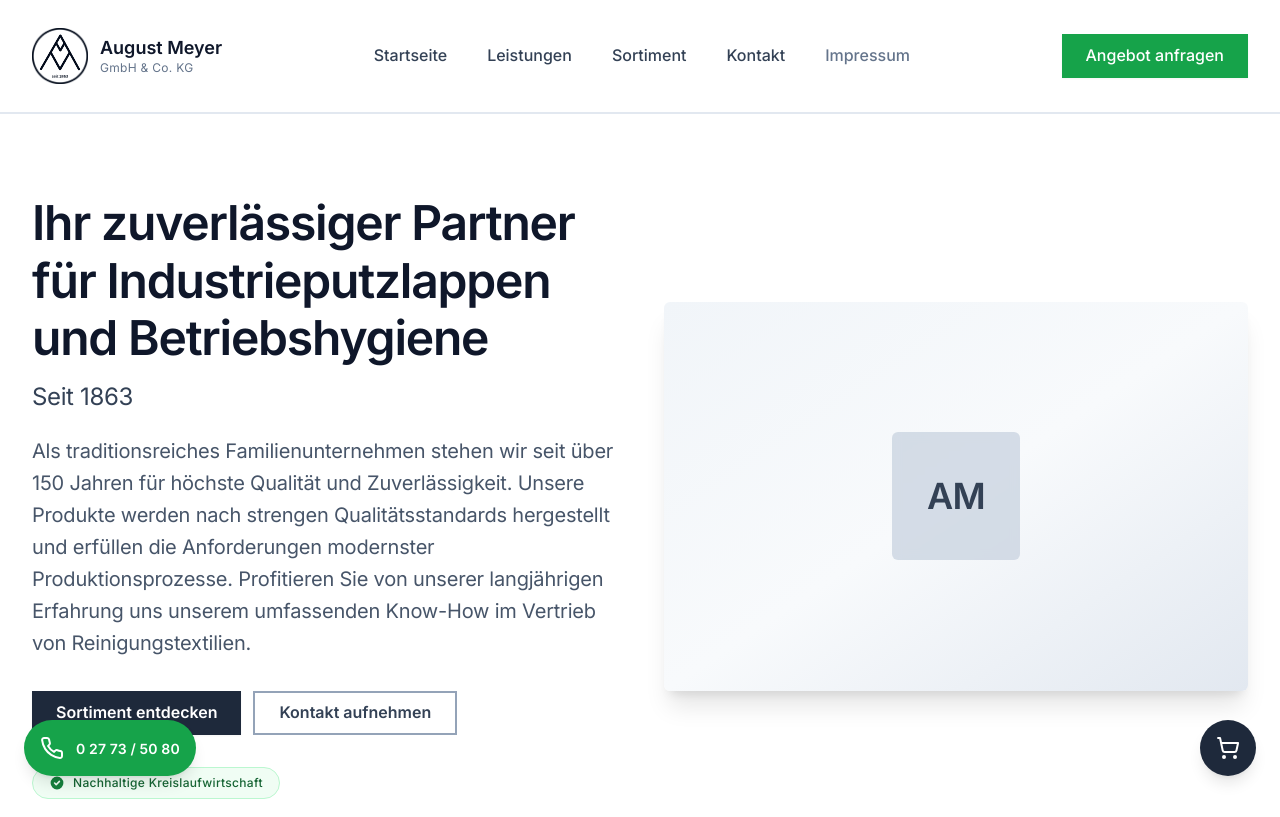
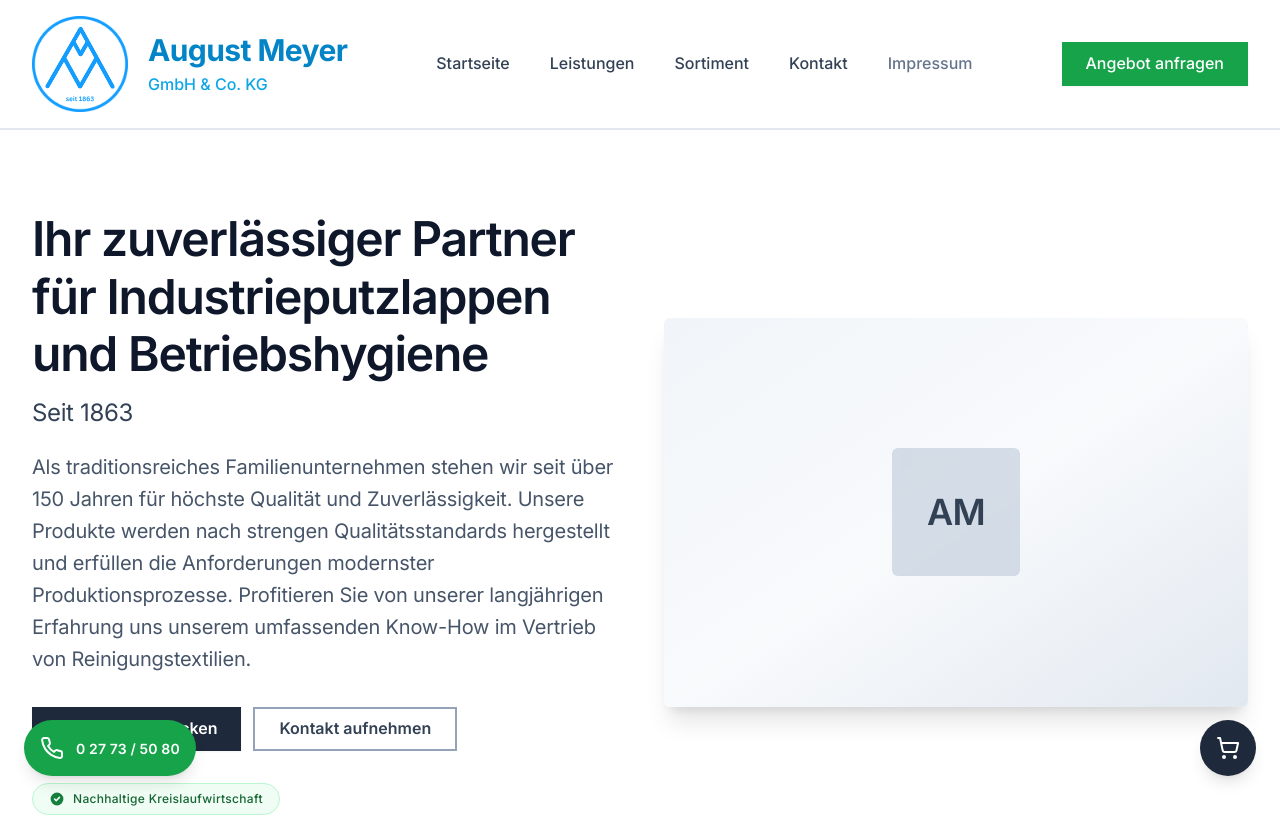
Before and after one commit to ChristianNickel95/August-Meyer-GmbH-Co-KG, a Next.js app: page / in a window 1280 px wide. Shown: the top 817 px of the page. Built offline with nearby package versions, Linux system fonts and the light colour scheme.

Commit message:
modify logo

```diff
--- a/components/Footer.tsx
+++ b/components/Footer.tsx
@@ -8,11 +8,11 @@ export function Footer(): JSX.Element {
         <div className="grid grid-cols-1 md:grid-cols-4 gap-12 md:gap-16 lg:gap-20">
           {/* Company Info */}
           <div className="col-span-1 md:col-span-2">
-            <div className="flex items-center space-x-3 mb-6">
+            <div className="flex items-center space-x-4 mb-6">
               <Logo variant="dark" />
               <div className="flex flex-col">
-                <span className="text-lg font-semibold text-white leading-tight">August Meyer</span>
-                <span className="text-xs text-neutral-400 leading-tight">GmbH & Co. KG</span>
+                <span className="text-xl md:text-2xl font-bold text-sky-400 leading-tight tracking-tight">August Meyer</span>
+                <span className="text-sm md:text-base text-sky-300 leading-tight font-medium">GmbH & Co. KG</span>
               </div>
             </div>
             <p className="text-neutral-300 mb-6 max-w-md leading-relaxed text-base md:text-lg">
--- a/components/Logo.tsx
+++ b/components/Logo.tsx
@@ -8,19 +8,20 @@ interface LogoProps {
 }
 
 export function Logo({ variant = 'light', className = '' }: LogoProps): JSX.Element {
-  // CSS-Filter für dickere Linien und Farbanpassung
+  // CSS-Filter für dickere Linien und Farbanpassung zu Himmelblau
   // contrast() erhöht die Linienstärke visuell
-  // Für light: neutral-700/800 (dunkel auf hellem Hintergrund) - RGB(51, 65, 85)
-  // Für dark: weiß (auf dunklem Hintergrund)
+  // Für light: Himmelblau (sky-500/600) - RGB etwa (14, 165, 233) oder (2, 132, 199)
+  // Für dark: Helles Himmelblau (auf dunklem Hintergrund)
 
-  // Light: Konvertiert zu neutral-700 (51, 65, 85) mit erhöhtem Kontrast für dickere Linien
-  const lightFilter = 'brightness(0) saturate(100%) invert(20%) sepia(8%) saturate(1200%) hue-rotate(180deg) brightness(0.85) contrast(1.4)';
+  // Light: Konvertiert zu Himmelblau (sky-500) mit erhöhtem Kontrast für dickere Linien
+  // sky-500: RGB(14, 165, 233) - helles, freundliches Himmelblau
+  const lightFilter = 'brightness(0) saturate(100%) invert(55%) sepia(95%) saturate(2000%) hue-rotate(180deg) brightness(0.9) contrast(1.3)';
 
-  // Dark: Weiß mit leicht erhöhtem Kontrast
-  const darkFilter = 'brightness(0) invert(1) contrast(1.1)';
+  // Dark: Helles Himmelblau für dunklen Hintergrund
+  const darkFilter = 'brightness(0) saturate(100%) invert(70%) sepia(95%) saturate(2000%) hue-rotate(180deg) brightness(1.1) contrast(1.1)';
 
   return (
-    <div className={`relative w-12 h-12 md:w-14 md:h-14 flex-shrink-0 ${className}`}>
+    <div className={`relative w-16 h-16 md:w-20 md:h-20 lg:w-24 lg:h-24 flex-shrink-0 ${className}`}>
       <Image
         src="/logo.svg"
         alt="August Meyer Logo"
--- a/components/Navbar.tsx
+++ b/components/Navbar.tsx
@@ -20,13 +20,13 @@ export function Navbar(): JSX.Element {
   return (
     <nav className="bg-white border-b-2 border-neutral-200" role="navigation" aria-label="Hauptnavigation">
       <div className="container mx-auto px-4 sm:px-6 lg:px-8">
-        <div className="flex justify-between items-center h-24 md:h-28">
+        <div className="flex justify-between items-center h-24 md:h-28 lg:h-32">
           {/* Logo */}
-          <Link href="/" className="flex items-center space-x-3" onClick={closeMenu}>
+          <Link href="/" className="flex items-center space-x-4 md:space-x-5" onClick={closeMenu}>
             <Logo variant="light" />
             <div className="flex flex-col">
-              <span className="text-lg font-semibold text-neutral-900 leading-tight">August Meyer</span>
-              <span className="text-xs text-neutral-500 leading-tight">GmbH & Co. KG</span>
+              <span className="text-xl md:text-2xl lg:text-3xl font-bold text-sky-600 leading-tight tracking-tight">August Meyer</span>
+              <span className="text-sm md:text-base text-sky-500 leading-tight font-medium">GmbH & Co. KG</span>
             </div>
           </Link>
 
```
